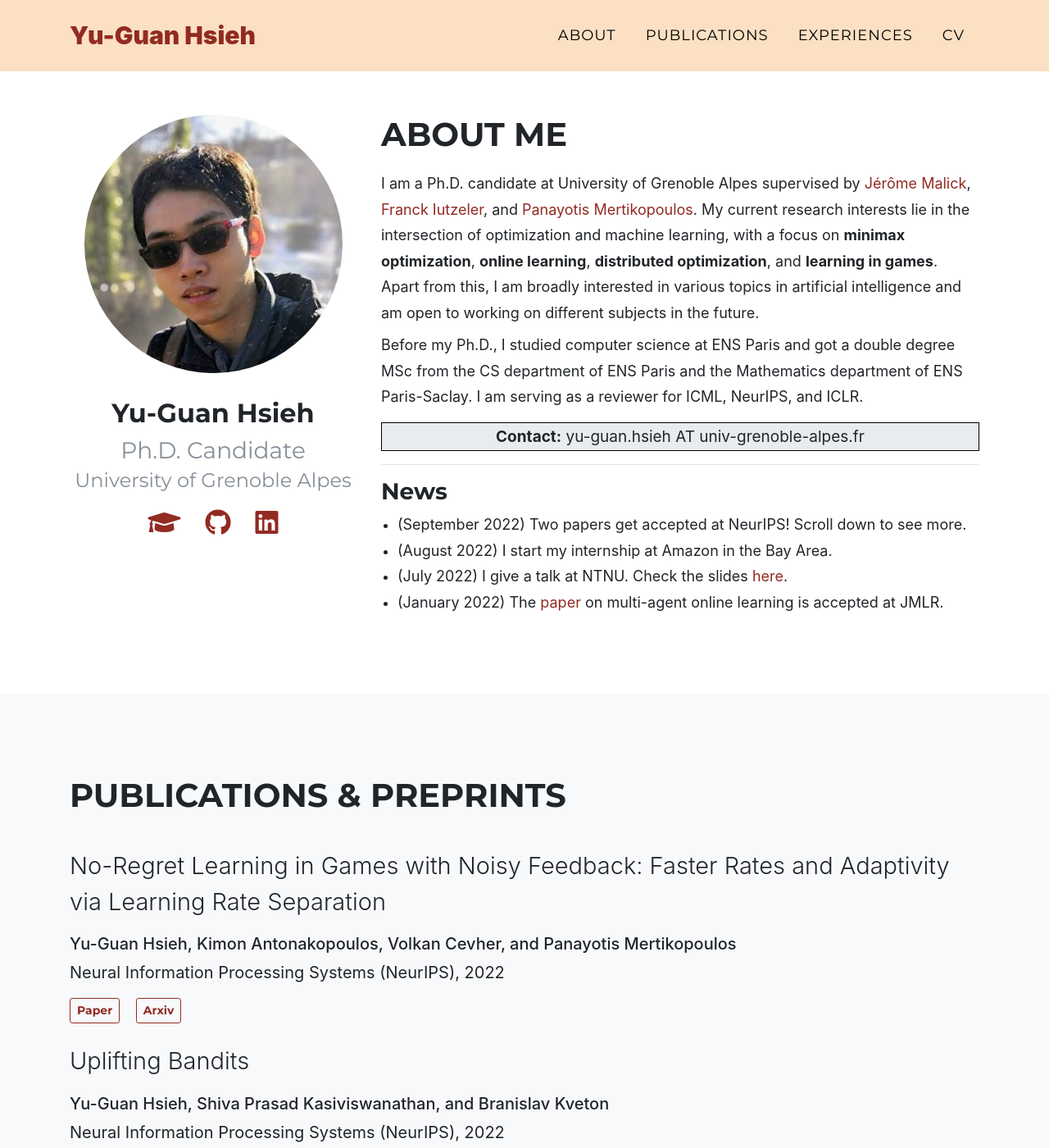
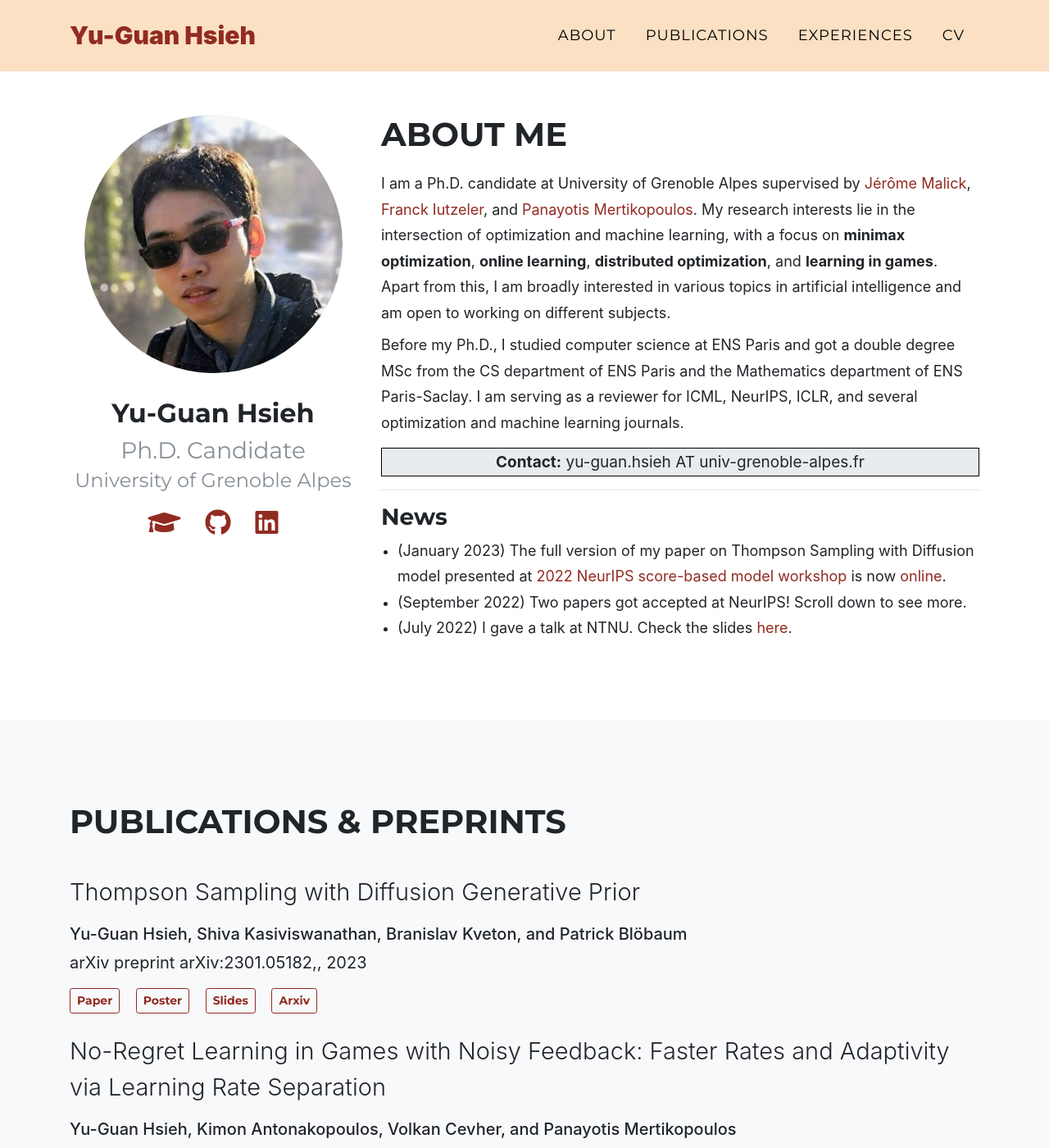
Before and after one commit to cyber-meow/cyber-meow.github.io, a Jekyll site: the page built from index.html, in a window 1280 px wide and 1400 px high. Shown: the whole window at 82% size. Built offline with Jekyll 4.4.1, drawn with Linux system fonts in a browser that asks for light colours; some web fonts are replaced; some of the changed text lies outside the part shown.

Commit message:
update website

```diff
--- a/_data/sitetext.yml
+++ b/_data/sitetext.yml
@@ -7,21 +7,22 @@ about:
       [Jérôme Malick](https://ljk.imag.fr/membres/Jerome.Malick/),
       [Franck Iutzeler](http://www.iutzeler.org/), and
       [Panayotis Mertikopoulos](http://polaris.imag.fr/panayotis.mertikopoulos/).
-      My current research interests lie in the intersection of optimization and machine learning, with a focus on __minimax optimization__, __online learning__, __distributed optimization__, and __learning in games__.
-      Apart from this, I am broadly interested in various topics in artificial intelligence and am open to working on different subjects in the future.
+      My research interests lie in the intersection of optimization and machine learning, with a focus on __minimax optimization__, __online learning__, __distributed optimization__, and __learning in games__.
+      Apart from this, I am broadly interested in various topics in artificial intelligence and am open to working on different subjects.
 
 
       Before my Ph.D., I studied computer science at ENS Paris and got a double degree MSc from the CS department of ENS Paris and the Mathematics department of ENS Paris-Saclay.
-      I am serving as a reviewer for ICML, NeurIPS, and ICLR."
+      I am serving as a reviewer for ICML, NeurIPS, ICLR, and several optimization and machine learning journals."
     position: Ph.D. Candidate
     school: University of Grenoble Alpes
     news:
-      - text: "(September 2022) Two papers get accepted at NeurIPS! Scroll down to see more."
-      - text: "(August 2022) I start my internship at Amazon in the Bay Area."
-      - text: "(July 2022) I give a talk at NTNU. Check the slides [here](assets/file/NTNU_Talk_Slides.pdf)."
+      - text: "(January 2023) The full version of my paper on Thompson Sampling with Diffusion model presented at [2022 NeurIPS score-based model workshop](https://score-based-methods-workshop.github.io/) is now [online](https://arxiv.org/abs/2301.05182)."
+      - text: "(September 2022) Two papers got accepted at NeurIPS! Scroll down to see more."
+      # - text: "(August-November 2022) I did an internship at Amazon in the Bay Area."
+      - text: "(July 2022) I gave a talk at NTNU. Check the slides [here](assets/file/NTNU_Talk_Slides.pdf)."
       # - text: "(June 2022) Website updated. Three new papers online!"
       # - text: "(March 2022) I will start another internship in Amazon from August 2022."
-      - text: "(January 2022) The [paper](https://www.jmlr.org/papers/v23/20-1393.html) on multi-agent online learning is accepted at JMLR."
+      # - text: "(January 2022) The [paper](https://www.jmlr.org/papers/v23/20-1393.html) on multi-agent online learning is accepted at JMLR."
       # - text: "(October 2021) I start my applied science internship at Amazon!"
       # - text: "(July 2021) The [paper](assets/file/DAERON.pdf) on optimization in open networks is accepted at CDC 2021."
       # - text: "(May 2021) The [paper](assets/file/AdaptGame.pdf) on adaptive learning in games is accepted at COLT 2021."
--- a/_includes/publications.html
+++ b/_includes/publications.html
@@ -15,7 +15,7 @@
         </div>
       </div>
 
-      {% assign inputs = 'paper,pdf,arxiv,poster,slides,video,code' | split:"," %}
+      {% assign inputs = 'paper,pdf,arxiv,poster,slides,short slides,long slides,video,code' | split:"," %}
       <div class="publications">
         {% for publication in publications %}
           <div class="item">
```
Also changed, not shown: _experiences/6_Tubingen.md (+2 -2 lines), _experiences/7_Santa_Clara.md (added, +9 -0 lines), _publications/7_PPDS.md (+1 -1 lines), _publications/8_UpBandits.md (+3 -0 lines), _publications/9_GameMulNoise.md (+2 -0 lines), _publications/a_DiffTS.md (added, +10 -0 lines), assets/img/timeline/Amazon_Santa_Clara.jpg (added), 9 other files.
